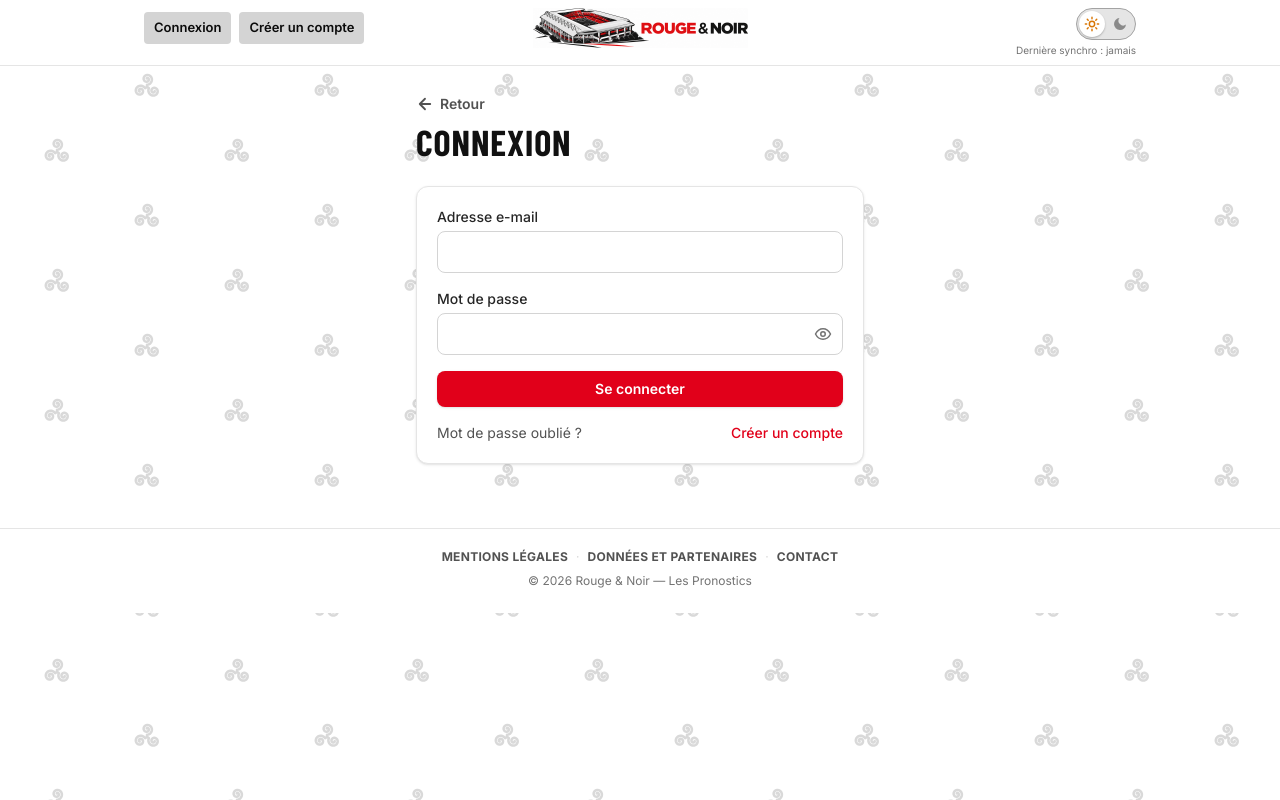
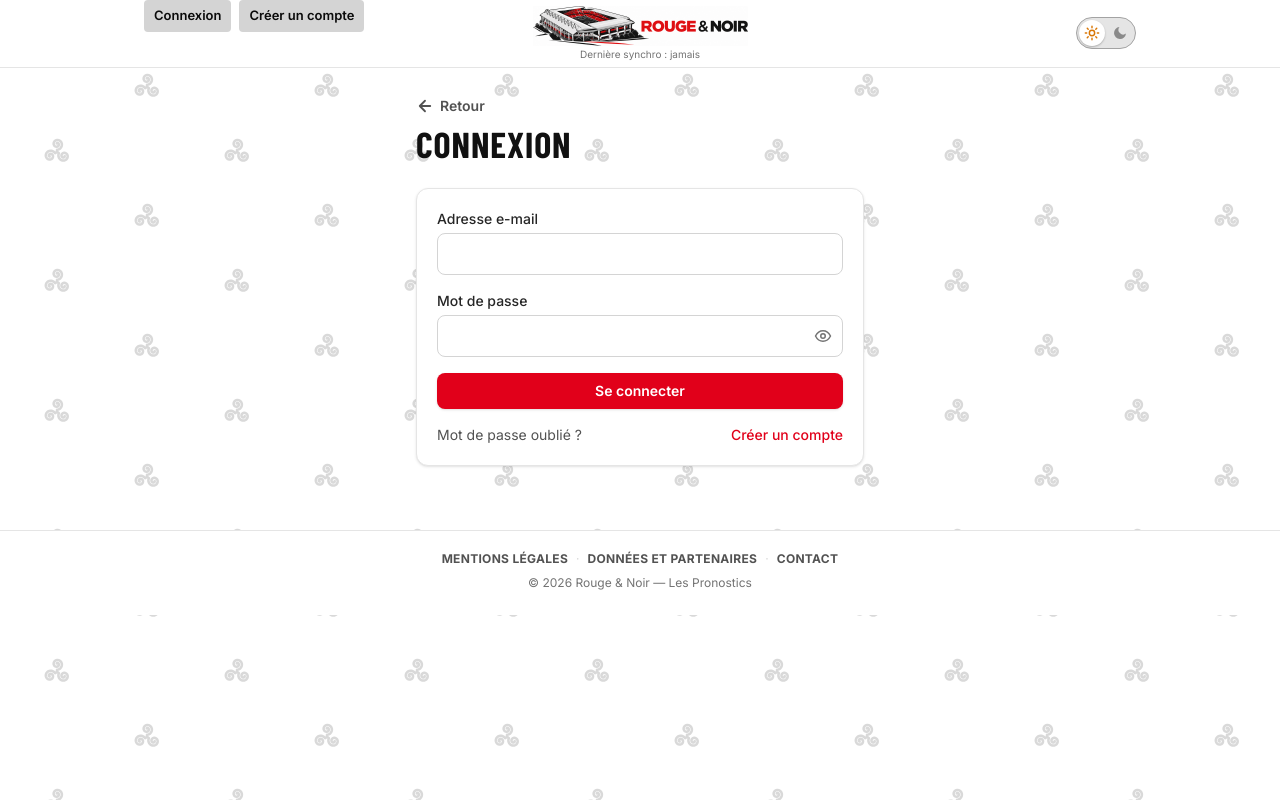
Before and after one commit to Winwak3r/Rouge-et-Noir, a Next.js app: page /connexion in a window 1280 px wide. Built offline with nearby package versions, Linux system fonts and the light colour scheme; no server answers; the database is empty.

Commit message:
En-tête PC : tuiles sans arrondi sur toute la hauteur, synchro sous le logo

```diff
--- a/src/app/globals.css
+++ b/src/app/globals.css
@@ -499,21 +499,20 @@ body::before {
 }
 
 
-/* En-tête (ordinateur) : boutons en tuiles carrées, collées, de la hauteur de l'en-tête */
+/* En-tête (ordinateur) : boutons en tuiles carrées, collées, sans arrondi, sur toute la hauteur de l'en-tête */
 @media (min-width: 640px) {
-  .hdr-tiles { gap: 0 !important; }
+  .hdr-tiles { gap: 0 !important; align-items: stretch !important; align-self: stretch; }
   .hdr-tiles > .hbtn,
   .hdr-tiles > .hbtn-pseudo {
-    height: 4rem;
-    min-width: 4.5rem;
+    height: auto;
+    min-height: 4.5rem;
+    min-width: 5.5rem;
     flex-direction: column;
     justify-content: center;
-    gap: 0.3rem;
-    padding: 0 0.8rem;
-    border-radius: 0;
+    gap: 0.35rem;
+    padding: 0 1rem;
+    border-radius: 0 !important;
     font-size: 12px;
   }
-  .hdr-tiles > :is(.hbtn, .hbtn-pseudo):not(.hidden):first-child { border-radius: 0.6rem 0 0 0.6rem; }
-  .hdr-tiles > :is(.hbtn, .hbtn-pseudo):last-child { border-radius: 0 0.6rem 0.6rem 0; }
-  .hdr-tiles > :is(.hbtn, .hbtn-pseudo) + :is(.hbtn, .hbtn-pseudo) { border-left: 1px solid rgba(0, 0, 0, 0.08); }
+  .hdr-tiles > :is(.hbtn, .hbtn-pseudo) + :is(.hbtn, .hbtn-pseudo) { border-left: 1px solid rgba(0, 0, 0, 0.12); }
 }
--- a/src/components/Header.tsx
+++ b/src/components/Header.tsx
@@ -112,10 +112,10 @@ export async function Header() {
           }}
         />
       )}
-      <div className="mx-auto max-w-5xl px-3 py-2 sm:px-4 sm:py-2">
+      <div className="mx-auto max-w-5xl px-3 py-2 sm:px-4 sm:py-0">
         {/* Compte à gauche, logo au centre, Règles et Classement à droite (mobile et ordinateur) */}
-        <div className="grid grid-cols-[1fr_auto_1fr] items-start gap-x-2 sm:items-center sm:gap-x-4">
-          <div className="col-start-1 row-start-1 flex items-center gap-1 justify-self-start sm:gap-2">
+        <div className="grid grid-cols-[1fr_auto_1fr] items-start gap-x-2 sm:items-stretch sm:gap-x-4">
+          <div className="col-start-1 row-start-1 flex items-center gap-1 justify-self-start sm:items-stretch sm:gap-2">
 
             {user ? (
               // Ordinateur : « Mon compte » (rouge, avec la photo) puis « Ligues »
@@ -147,14 +147,17 @@ export async function Header() {
               </>
             )}
           </div>
-          <Link href="/" aria-label="Rouge & Noir — accueil" className="col-start-2 row-start-1 justify-self-center rounded focus-visible:outline-2 focus-visible:outline-noir">
+          <Link href="/" aria-label="Rouge & Noir — accueil" className="col-start-2 row-start-1 flex flex-col items-center justify-center justify-self-center rounded focus-visible:outline-2 focus-visible:outline-noir sm:py-1.5">
             {/* eslint-disable-next-line @next/next/no-img-element */}
             <img src="/brand/logo-clair.png" alt="Rouge & Noir" width={860} height={160} className="logo-clair h-[22px] w-auto min-[400px]:h-7 sm:h-10" />
             {/* eslint-disable-next-line @next/next/no-img-element */}
             <img src="/brand/logo-sombre.png" alt="Rouge & Noir" width={858} height={160} className="logo-sombre h-[22px] w-auto min-[400px]:h-7 sm:h-10" />
+            <span className="mt-0.5 hidden text-center text-[10px] leading-tight text-neutral-500 sm:block">
+              Dernière synchro : {lastSync ? formatStamp(lastSync.finishedAt ?? lastSync.startedAt) : "jamais"}
+            </span>
           </Link>
-          <div className="col-start-3 row-span-2 row-start-1 flex min-w-0 flex-col items-end gap-1 justify-self-end">
-            <div className="flex items-center gap-2">
+          <div className="col-start-3 row-span-2 row-start-1 flex min-w-0 flex-col items-end gap-1 justify-self-end sm:flex-row sm:items-stretch">
+            <div className="flex items-center gap-2 sm:items-stretch">
             <nav className="hdr-tiles flex items-center gap-1 sm:gap-2" aria-label="Navigation principale">
             <Link href="/regles" aria-label="Règles" data-tour="rules" className={`hbtn ${user ? "max-sm:hidden" : "hidden"}`}>
               <span className="hicon">
@@ -183,11 +186,8 @@ export async function Header() {
               <span className="hidden sm:inline">Zone mixte</span>
             </Link>
           </nav>
-            <ThemeSwitch className="hidden sm:inline-flex" />
+            <ThemeSwitch className="hidden self-center sm:inline-flex" />
             </div>
-            <span className="hidden text-right text-[10px] leading-tight text-neutral-500 sm:inline sm:text-[10px]">
-              Dernière synchro : {lastSync ? formatStamp(lastSync.finishedAt ?? lastSync.startedAt) : "jamais"}
-            </span>
             {/* Mobile : interrupteur du thème en haut à droite (sur ordinateur, il est sur la ligne des boutons) */}
             <ThemeSwitch className="inline-flex sm:hidden" />
           </div>
```
